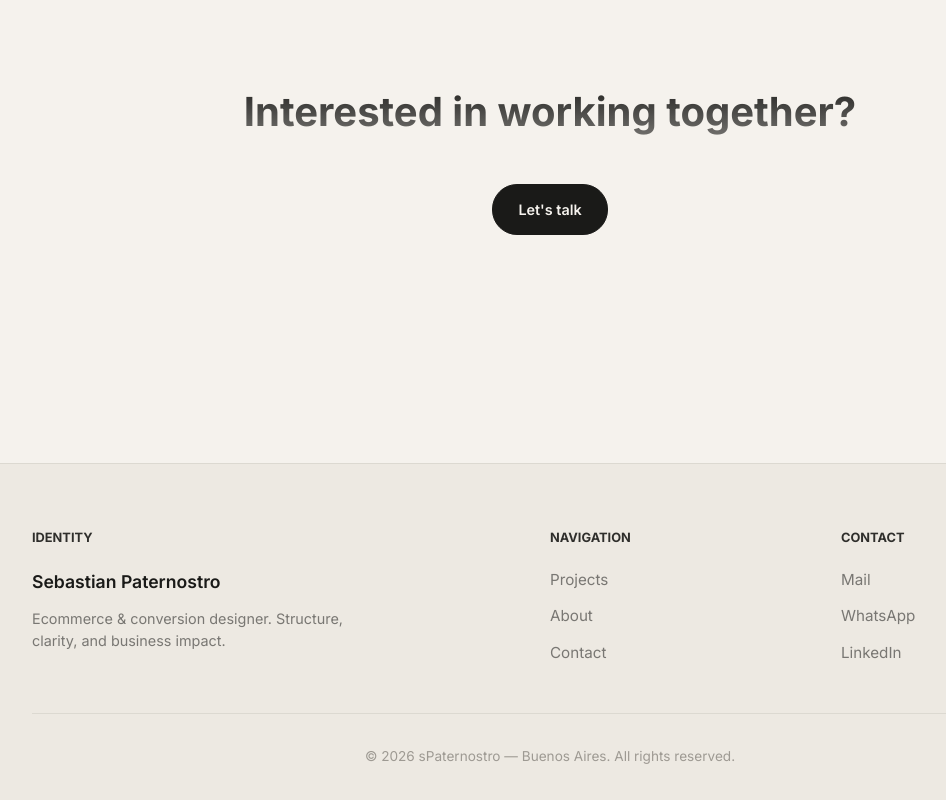
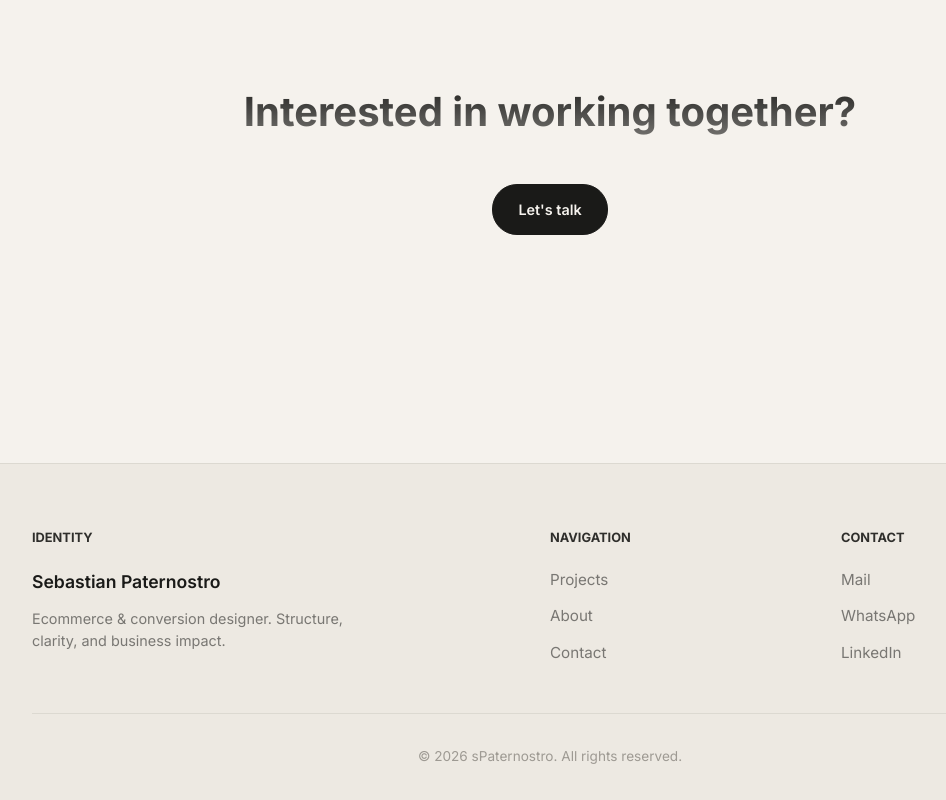
Before and after one commit to sPaternostro/designPortfolio, a React (Vite) app: page / in a window 1280 px wide. Shown: the part 3250-4050 px from the top of the page, without its empty margins (90-1036 px from the left). Built offline with nearby package versions, Linux system fonts and the light colour scheme.

Commit message:
actualizacion de idioma english

```diff
--- a/src/components/Footer.tsx
+++ b/src/components/Footer.tsx
@@ -76,7 +76,7 @@ export default function Footer() {
 
 				<div className='footer-bottom'>
 					<p>
-						© {new Date().getFullYear()} sPaternostro — Buenos Aires.{' '}
+						© {new Date().getFullYear()} sPaternostro.{' '}
 						{t('footer.rights')}
 					</p>
 				</div>
```
